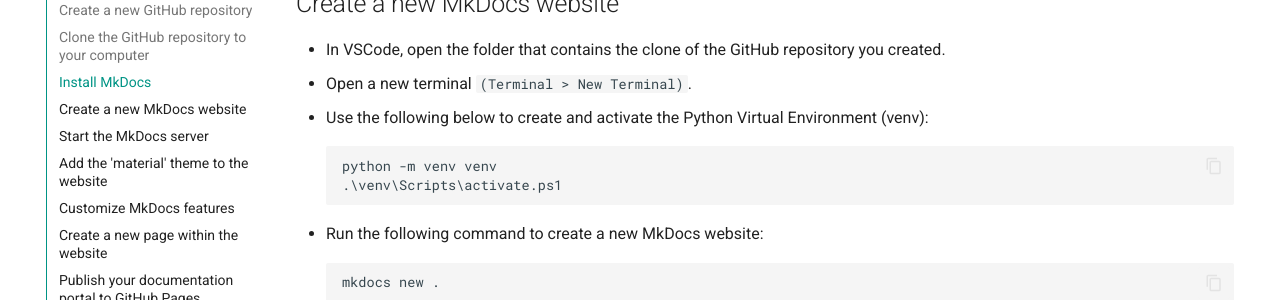
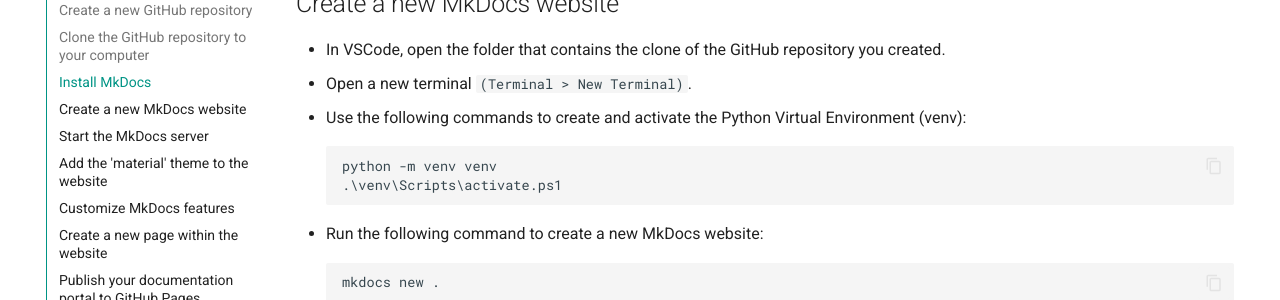
Before and after one commit to szalbuque/mkdocs-githubpages-docs-automation, an MkDocs documentation site: the page built from docs/step-by-step.md, in a window 1280 px wide and 900 px high, scrolled down 1230 px. Shown: the part 152-452 px from the top of the window. Built offline with MkDocs 1.6.1 and Material for MkDocs 9.7.7, drawn with Linux system fonts in a browser that asks for light colours.

Commit message:
correct typo

````diff
--- a/docs/step-by-step.md
+++ b/docs/step-by-step.md
@@ -39,7 +39,7 @@
 ## Create a new MkDocs website
 * In VSCode, open the folder that contains the clone of the GitHub repository you created.
 * Open a new terminal `(Terminal > New Terminal)`.
-* Use the following below to create and activate the Python Virtual Environment (venv):
+* Use the following commands to create and activate the Python Virtual Environment (venv):
 ```
 python -m venv venv
 .\venv\Scripts\activate.ps1
````
